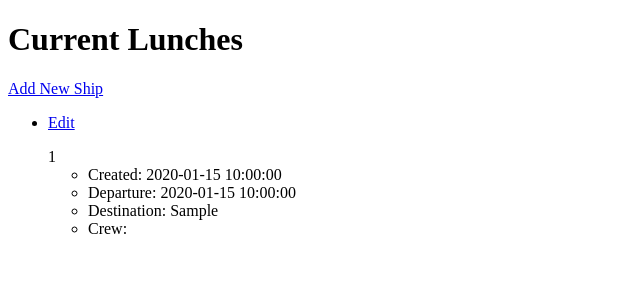
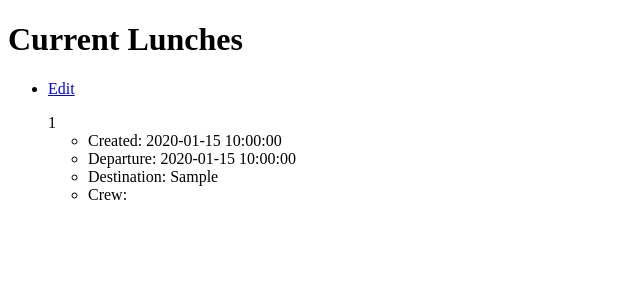
Before and after one commit to Sahil5/LunchShip, a Flask app: page /ships/all in a window 1280 px wide. Shown: the part 70-370 px from the top of the page, without its empty margins (0-640 px from the left). Run offline with Flask 2, Linux system fonts and the light colour scheme; a user stored in the database is signed in; tables that the repository leaves empty hold one stand-in row (values such as "Sample post"); parts of the project's set-up code (start-up, migrations or seed data) failed here and were passed over.

Commit message:
route changes

```diff
--- a/templates/all_ships.html
+++ b/templates/all_ships.html
@@ -8,9 +8,6 @@
     </ul>
 
     <h1>Current Lunches</h1>
-    <p>
-        <a href='/new_ship'>Add New Ship</a>
-    </p>
     <ul>
         {% for lunch_ship_presenter in lunch_ship_presenters %}
             <li>
--- a/templates/base.html
+++ b/templates/base.html
@@ -8,7 +8,7 @@
     <nav>
         <ul>
             <li><a href="/ships/all">View All Ships</a></li>
-            <li><a href="/new_ship">Add New Ships</a></li>
+            <li><a href="/ship/add">Add New Ships</a></li>
             {% if current_user.is_authenticated %}
                 <li><a href="/logout">Log Out</a></li>
             {% else %}
--- a/templates/home.html
+++ b/templates/home.html
@@ -2,7 +2,7 @@
 
 {% block body %}
 	{% from "_form_helpers.html" import render_field %}
-	<form method=post action="/new_ship">
+	<form method=post action="/ship/add">
 	  <dl>
 	    {{ render_field(lunch_ship_form.departure_time) }}
 	    {{ render_field(lunch_ship_form.destination) }}
--- a/views.py
+++ b/views.py
@@ -16,7 +16,7 @@ def index():
     return redirect(url_for('show_all_ships'))
 
 
-@app.route('/new_ship', methods=['GET', 'POST'])
+@app.route('/ship/add', methods=['GET', 'POST'])
 @requires_login
 def create_new_ship():
     lunch_ship_form = CreateLunchShip(request.form)
@@ -40,7 +40,7 @@ def create_new_ship():
     )
 
 
-@app.route('/ships/add', methods=['POST'])
+@app.route('/ship/add/no_auth', methods=['POST'])
 def add_ship():
     add_ship_form = AddShip(request.form)
 
@@ -72,18 +72,18 @@ def show_all_ships():
     )
 
 
-@app.route('/join_ship')
+@app.route('/ship/<int:ship_id>/join')
 @requires_login
-def join_ship():
+def join_ship(ship_id):
     ## TODO: add logic for joining ship
     flash('You have just joined a new ship')
 
     return redirect(url_for('show_all_ships'))
 
 
-@app.route('/edit_ship')
+@app.route('/ship/<int:ship_id>/join')
 @requires_login
-def edit_ship():
+def edit_ship(ship_id):
     return render_template("edit_ship.html")
 
 
```
